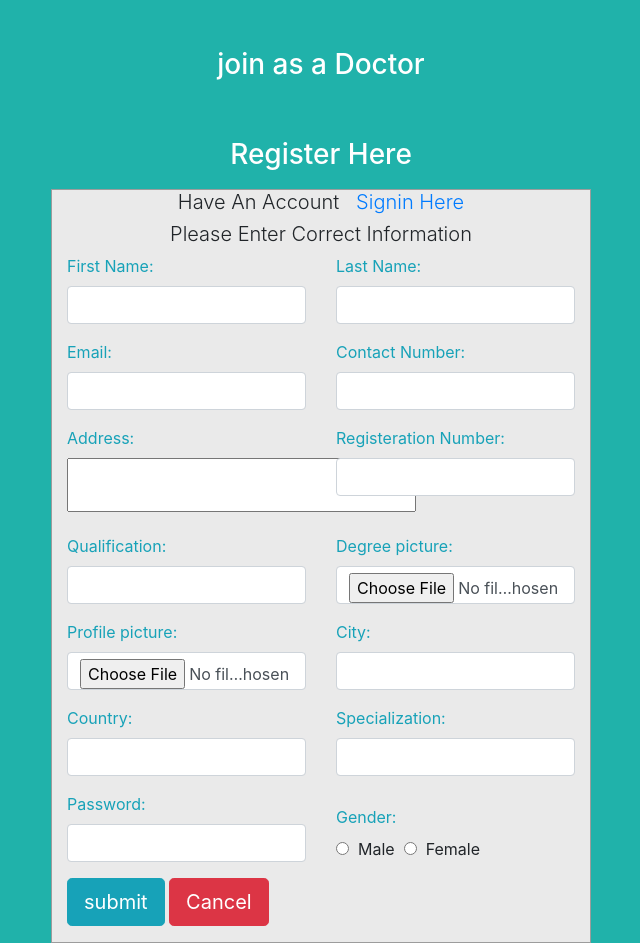
After one commit to anwaar12345/HCP, a PHP site: page /signupd.php in a window 1280 px wide. The commit adds this page. Shown: the whole page, without its empty margins (319-959 px from the left). Run offline with PHP 8.4, Linux system fonts and the light colour scheme; some libraries are stand-ins or nearby versions.

Commit message:
registration and login logout system done

```diff
--- /dev/null
+++ b/db.php
@@ -0,0 +1,12 @@
+<?php
+$host = "localhost";
+$user = "root";
+$password = "";
+$db = "hcp";
+$conn = mysqli_connect($host, $user, $password, $db);
+if($conn){
+
+}else {
+    echo "failed";
+}
+?>
--- a/doctor.html
+++ b/doctor.php
@@ -28,7 +28,7 @@
   <!--/ Nav Star /-->
   <nav class="navbar navbar-b navbar-trans navbar-expand-md fixed-top" id="mainNav">
       <div class="container">
-        <a class="navbar-brand js-scroll" href="index.html"><img src="img/final.png" style="height: 40px; width: 100px; border-radius: 5px;"></a>
+        <a class="navbar-brand js-scroll" href="index.php"><img src="img/final.png" style="height: 40px; width: 100px; border-radius: 5px;"></a>
         <button class="navbar-toggler collapsed" type="button" data-toggle="collapse" data-target="#navbarDefault"
           aria-controls="navbarDefault" aria-expanded="false" aria-label="Toggle navigation">
           <span></span>
--- /dev/null
+++ b/signupd.php
@@ -0,0 +1,252 @@
+<?php
+include('db.php');
+?>
+<!DOCTYPE html>
+<html lang="en">
+<head>
+    <meta charset="UTF-8">
+    <meta name="viewport" content="width=device-width, initial-scale=1.0">
+    <meta http-equiv="X-UA-Compatible" content="ie=edge">
+    <title>| Doctor Registeration |</title>
+<link href="//maxcdn.bootstrapcdn.com/bootstrap/4.1.1/css/bootstrap.min.css" rel="stylesheet" id="bootstrap-css">
+<script src="//maxcdn.bootstrapcdn.com/bootstrap/4.1.1/js/bootstrap.min.js"></script>
+<script src="//cdnjs.cloudflare.com/ajax/libs/jquery/3.2.1/jquery.min.js"></script>
+<style>
+body {
+  margin: 0;
+  padding: 0;
+  background-color: lightseagreen;
+  height: 100vh;
+}
+#login .container #login-row #login-column #login-box {
+  margin-top: 10px;
+  max-width: 600px;
+  height: auto;
+  border: 1px solid #9C9C9C;
+  background-color: #EAEAEA;
+}
+#login .container #login-row #login-column #login-box #login-form {
+  padding: 20px;
+
+}
+#login .container #login-row #login-column #login-box #login-form #register-link {
+  margin-top: -55px;
+
+}
+</style>
+</head>
+<body>
+<?php
+$ne = "";
+$le = "";
+$ee = "";
+$ep = "";
+$ec = "";
+$ei = "";
+$eg = "";
+
+if(isset($_POST['btns'])){
+    $fname = mysqli_real_escape_string($conn, $_POST['firstname']);
+    $lstname = mysqli_real_escape_string($conn, $_POST['lastname']);
+    $name = "$fname $lstname";
+    $email = mysqli_real_escape_string($conn, $_POST['email']);
+    $contact = mysqli_real_escape_string($conn, $_POST['contact']);
+    $address = mysqli_real_escape_string($conn, $_POST['address']);
+    $rnumber = mysqli_real_escape_string($conn, $_POST['rnumber']);
+    $qualification = mysqli_real_escape_string($conn, $_POST['qualification']);
+    $dimage = $_FILES['dimage']['name'];
+    $dimove = $_FILES['dimage']['tmp_name'];
+    $cimage = $_FILES['cimage']['name'];
+    $cimove = $_FILES['cimage']['tmp_name'];
+    $folder1 = "upload/$dimage";
+    $folder2 = "upload/$cimage";
+    $city = mysqli_real_escape_string($conn, $_POST['city']);
+    $country = mysqli_real_escape_string($conn, $_POST['country']);
+    $specialization = mysqli_real_escape_string($conn, $_POST['specialization']);
+    $password = md5(mysqli_real_escape_string($conn, $_POST['password']));
+    $gender = mysqli_real_escape_string($conn, $_POST['gender']);
+
+if(move_uploaded_file($dimove,$folder1) && move_uploaded_file($cimove,$folder2)){
+$q = mysqli_query($conn, "INSERT INTO `tbldoctors`(`name`, `email`, `contact`, `address`, `regno`, `qualification`, `degimage`, `certimage`, `city`, `country`, `specialization`, `password`, `gender`) VALUES ('$name','$email','$contact','$address','$rnumber','$qualification','$dimage','$cimage','$city','$country','$specialization','$password','$gender')");
+if($q){
+    echo "<script>alert('Registered Successfully');window.location.href='signin.php';</script>";
+}
+}else{
+    echo "failed";
+}
+
+}else{
+    $fname = "";
+    $lstname = "";
+    $email = "";
+    $contact = "";
+    $address = "";
+    // $folder1 = "";
+    // $folder2 = "";
+    $rnumber = "";
+    $qualification = "";
+    $dimage = "";
+    $cimage = "";
+    $city = "";
+    $country = "";
+    $specialization = "";
+    $password = "";
+    $gender = "";
+}
+
+?>
+<div id="login">
+
+<h3 class="text-center text-white pt-5">join as a Doctor</h3>
+
+        <h3 class="text-center text-white pt-5">Register Here</h3>
+        <div class="container">
+            <div id="login-row" class="row justify-content-center align-items-center">
+                <div id="login-column" class="col-md-6">
+                    <div id="login-box" class="col-md-12">
+                    <!-- Form -->
+
+                        <form  class="form" action="" method="post" enctype="multipart/form-data">
+                        <h3 class="text-center lead">Have An Account<a href="signin.php" style="text-decoration:none;">&nbsp;&nbsp;&nbsp;Signin Here</a></h3>
+                            <h3 class="text-center lead">Please Enter Correct Information</h3>
+                            <div class="row">
+                    <div class="col-md-6">
+                        <div class="form-group">
+                                <label for="name" class="text-info">First Name:</label><br>
+                                <input type="text" name="firstname" class="form-control" required value="<?php echo $fname; ?>"> <p style="color:red;"><?php if($ne){echo $ne;} ?></p>
+                            </div>
+                    </div>
+                    <div class="col-md-6">
+                    <div class="form-group">
+                                <label for="lastname" class="text-info">Last Name:</label><br>
+                                <input type="text" name="lastname"  class="form-control" required value="<?php echo $lstname; ?>"> <p style="color:red;"><?php if($le){echo $le;} ?></p>
+                            </div>
+                    </div>
+                </div>
+                <div class="row">
+                    <div class="col-md-6">
+                        <div class="form-group">
+                                <label for="email" class="text-info">Email:</label><br>
+                                <input type="email" name="email" class="form-control" required value="<?php echo $email; ?>"> <p style="color:red;"><?php if($ne){echo $ne;} ?></p>
+                            </div>
+
+                    </div>
+                    <div class="col-md-6">
+                    <div class="form-group">
+                                <label for="number" class="text-info">Contact Number:</label><br>
+                                <input type="text" name="contact"  class="form-control" required value="<?php echo $contact; ?>"> <p style="color:red;"><?php if($le){echo $le;} ?></p>
+                            </div>
+                    </div>
+
+                </div>
+
+                    <div class="row">
+                    <div class="col-md-6">
+                        <div class="form-group">
+                                <label for="address" class="text-info">Address:</label><br>
+                                <textarea name="address" required cols="32" rows="2" style="resize:none;"><?php echo $address; ?></textarea>
+                            </div>
+
+                    </div>
+                    <div class="col-md-6">
+                    <div class="form-group">
+                                <label for="rnumber" class="text-info">Registeration Number:</label><br>
+                                <input type="text" name="rnumber" required  class="form-control" value="<?php echo $rnumber; ?>"> <p style="color:red;"><?php if($le){echo $le;} ?></p>
+                            </div>
+                    </div>
+
+                </div>
+
+
+                <div class="row">
+                    <div class="col-md-6">
+                        <div class="form-group">
+                                <label for="Qualification" class="text-info">Qualification:</label><br>
+                                <input type="text" name="qualification" class="form-control" required value="<?php echo $qualification; ?>"> <p style="color:red;"><?php if($ne){echo $ne;} ?></p>
+                            </div>
+
+                    </div>
+                    <div class="col-md-6">
+                    <div class="form-group">
+                                <label for="dimage" class="text-info">Degree picture:</label><br>
+                                <?php if($dimage!=""){   ?>
+                                <?php echo "<img src='$folder1' height='100px' width='100px'>";}?>
+                                <input type="file" name="dimage"  required class="form-control"> <p style="color:red;"><?php if($le){echo $le;} ?></p>
+                            </div>
+                    </div>
+
+                </div>
+
+
+                <div class="row">
+                    <div class="col-md-6">
+                        <div class="form-group">
+                                <label for="Certificate" class="text-info">Profile picture:</label><br>
+                                <?php if($cimage!=""){   ?>
+                                <?php echo "<img src='$folder2' height='100px' width='100px'>";}?>
+                                <input type="file" name="cimage" required class="form-control"> <p style="color:red;"><?php if($ne){echo $ne;} ?></p>
+                            </div>
+
+                    </div>
+                    <div class="col-md-6">
+                    <div class="form-group">
+                                <label for="city" class="text-info">City:</label><br>
+                                <input type="text" name="city" required class="form-control" value="<?php echo $city; ?>"> <p style="color:red;"><?php if($le){echo $le;} ?></p>
+                            </div>
+                    </div>
+
+                </div>
+
+
+
+                <div class="row">
+                    <div class="col-md-6">
+                        <div class="form-group">
+                                <label for="country" class="text-info">Country:</label><br>
+                                <input type="text" name="country" class="form-control" required value="<?php echo $country; ?>"> <p style="color:red;"><?php if($ne){echo $ne;} ?></p>
+                            </div>
+
+                    </div>
+                    <div class="col-md-6">
+                    <div class="form-group">
+                                <label for="specialization" class="text-info">Specialization:</label><br>
+                                <input type="text" name="specialization"  class="form-control" required value="<?php echo $specialization; ?>"> <p style="color:red;"><?php if($le){echo $le;} ?></p>
+                            </div>
+                    </div>
+
+                </div>
+                <div class="row">
+                    <div class="col-md-6">
+                        <div class="form-group">
+                                <label for="password" class="text-info">Password:</label><br>
+                                <input type="password" name="password" class="form-control" required value="<?php echo $password; ?>"> <p style="color:red;"><?php if($ne){echo $ne;} ?></p>
+                            </div>
+
+                    </div>
+                    <div class="col-md-6">
+                    <div class="form-group" style="margin-top:13px;">
+                                <label for="gender" class="text-info">Gender:</label><br>
+                                <input type="radio"  name="gender" value="male" required <?php if($gender=="male"){echo "checked";} ?> >&nbsp;&nbsp;Male&nbsp;&nbsp;<input type="radio" name="gender" value="female" <?php if($gender=="female"){echo "checked";} ?>>&nbsp;&nbsp;Female
+                            </div>
+
+                </div>
+                    </div>
+
+                    <div class="row">
+                    <div class="col-md-12">
+                        <div class="form-group">
+                        <input type="submit" name="btns" class="btn btn-info btn-lg" value="submit">
+                                <a href="index.php" class="btn btn-danger btn-lg">Cancel</a>
+                    </div>
+
+                    </div>
+                    </div>
+                </div>
+                         </form>
+                    </div>
+                </div>
+            </div>
+        </div>
+    </div>
+</body>
+</html>
```
Also changed, not shown: index.php (renamed from index.html, +52 -1 lines), logout.php (added, +9 -0 lines), signin.php (added, +182 -0 lines), signup.php (+48 -29 lines), upload/72041755_2395208774072216_5816196432515825664_n.jpg (added), upload/81596780_585958348912912_8862971486982373376_n.jpg (added), upload/81626197_845759099209945_1286228626525650944_n.jpg (added), upload/82220525_471175433817246_8914716381086220288_n.jpg (added), upload/Capture.PNG (added), upload/a.PNG (added), upload/s.jpg (added).
